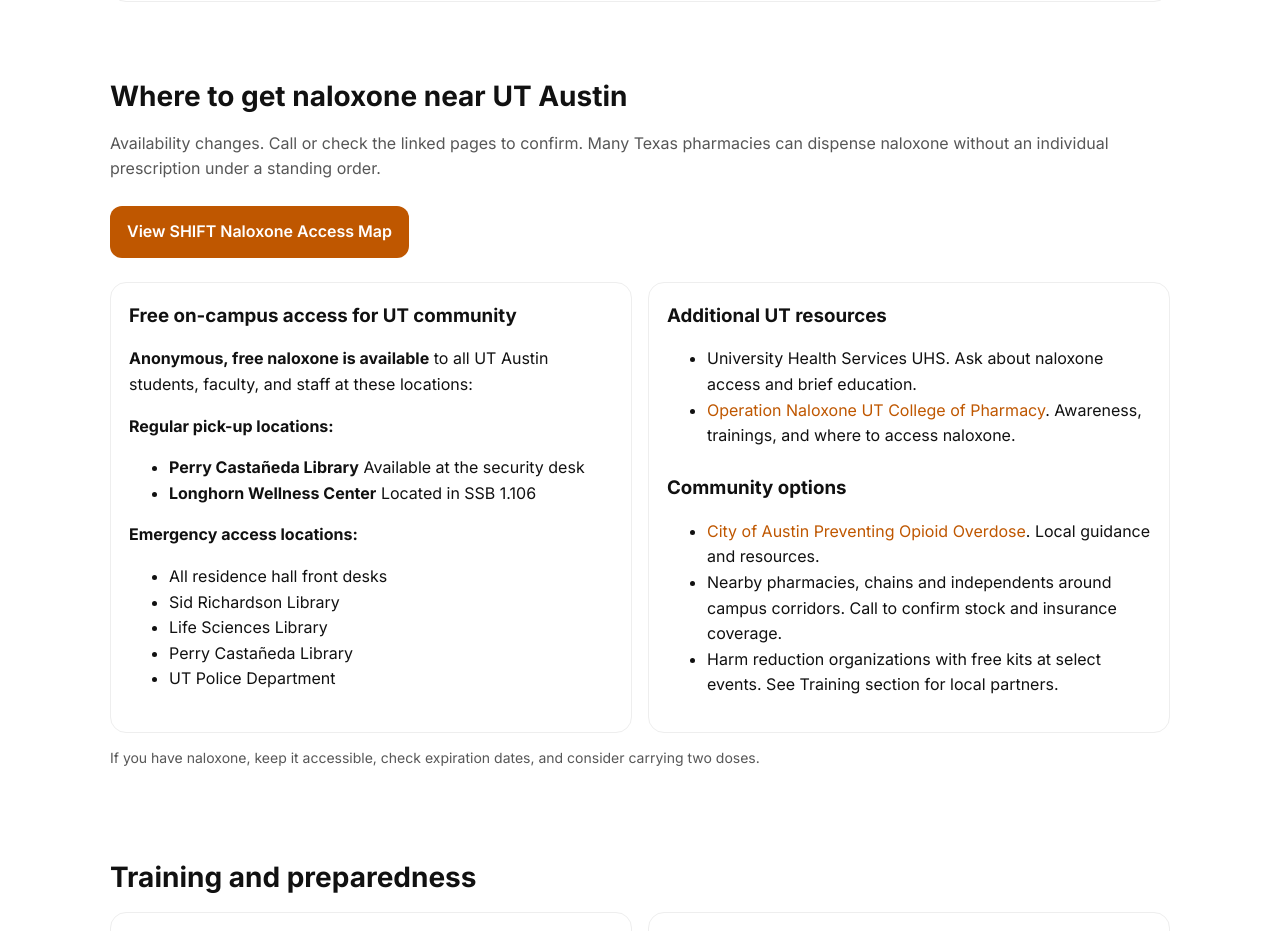
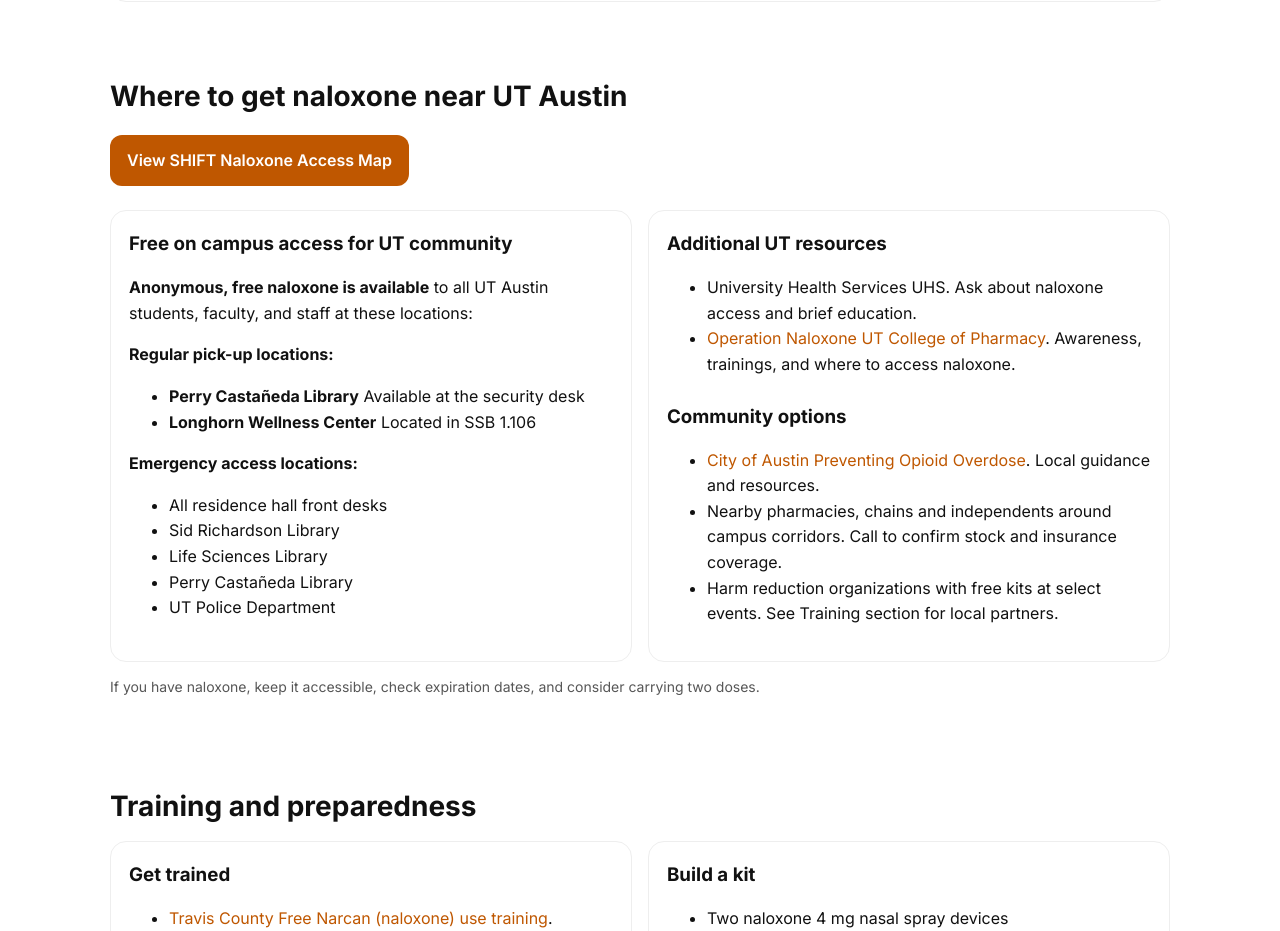
Before and after one commit to Bmn599/Narcan, a plain HTML site: page docs/index.html in a window 1280 px wide. Shown: the part 1804-2735 px from the top of the page. Drawn offline with Linux system fonts and the light colour scheme.

Commit message:
Correct heading text for on-campus naloxone access

```diff
--- a/docs/index.html
+++ b/docs/index.html
@@ -97,13 +97,12 @@ This student led guide shows you how to spot the signs of an opioid overdose and
 </section>
 <section id="where" class="wrap">
 <h2 class="section-title">Where to get naloxone near UT Austin</h2>
-<p class="sub">Availability changes. Call or check the linked pages to confirm. Many Texas pharmacies can dispense naloxone without an individual prescription under a standing order.</p>
 <div class="cta-row" style="margin-bottom: 24px;">
 <a class="btn primary" href="https://shift.utexas.edu/operation-naloxone.html" target="_blank" rel="noopener">View SHIFT Naloxone Access Map</a>
 </div>
 <div class="cards">
 <article class="card span-6">
-<h3>Free on-campus access for UT community</h3>
+<h3>Free on campus access for UT community</h3>
 <p><strong>Anonymous, free naloxone is available</strong> to all UT Austin students, faculty, and staff at these locations:</p>
 <h4 style="margin: 16px 0 8px 0; font-size: 16px;">Regular pick-up locations:</h4>
 <ul>
```
